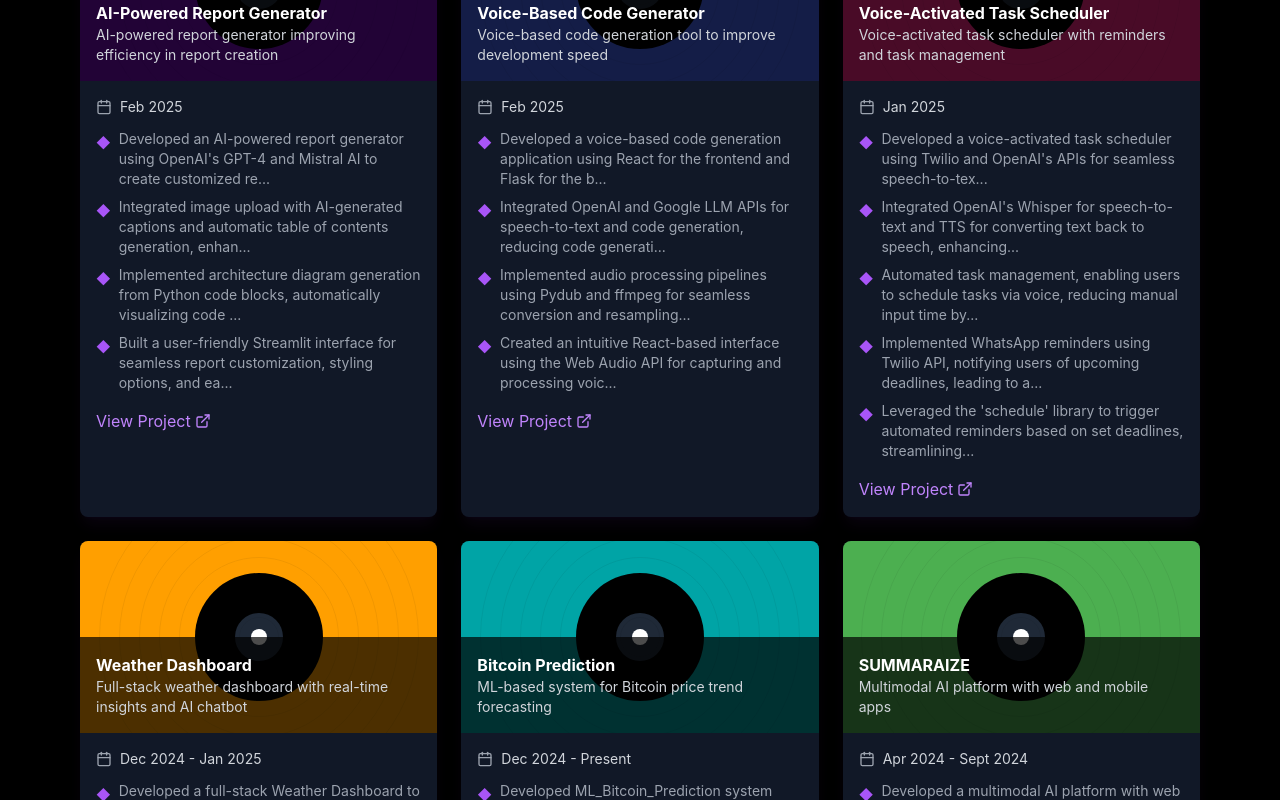
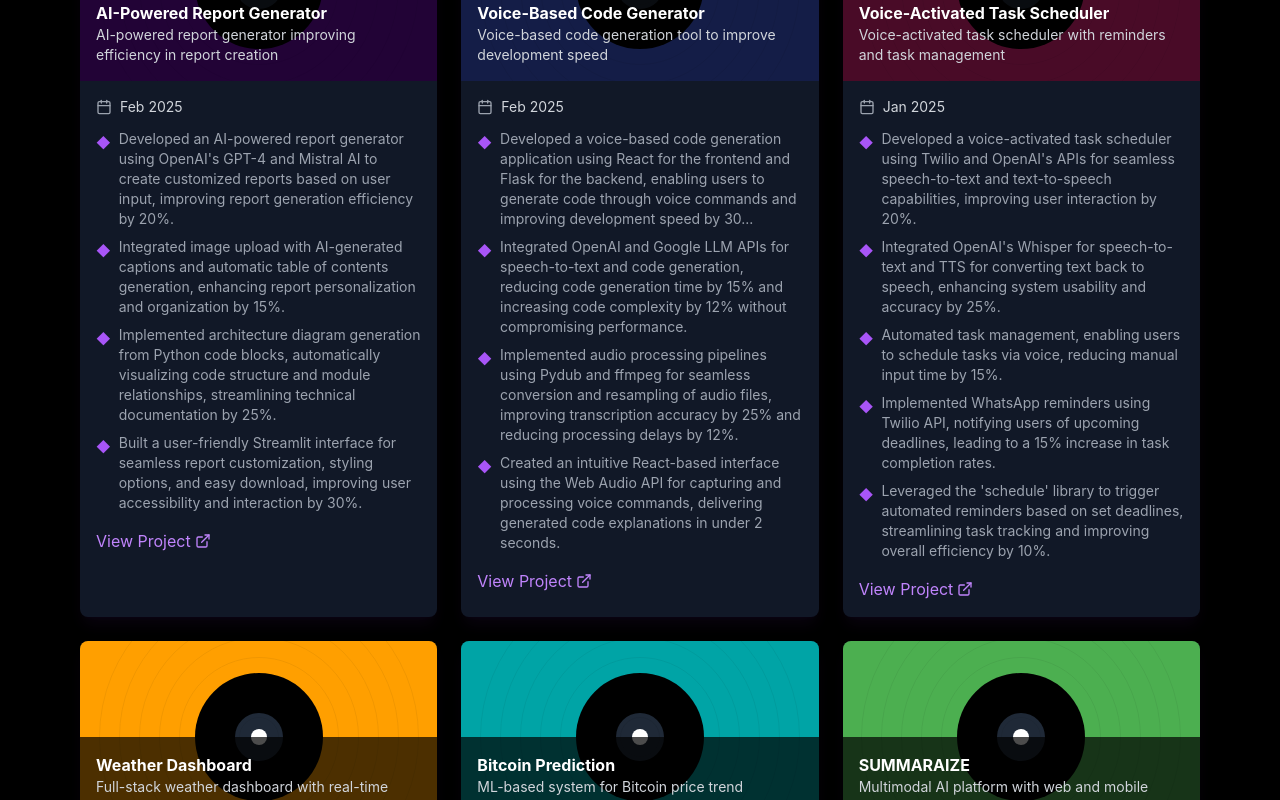
Before and after one commit to SuhasPalani/Music_Theme_Portfolio, a React (Create React App) app: page / in a window 1280 px wide. Shown: the part 4540-5340 px from the top of the page. Built offline with nearby package versions, Linux system fonts and the light colour scheme; no server answers.

Commit message:
length enhancements

```diff
--- a/src/components/Projects.jsx
+++ b/src/components/Projects.jsx
@@ -242,8 +242,8 @@ const Projects = () => {
                     >
                       <span className="text-purple-500 mr-2 mt-1">◆</span>
                       <span>
-                        {detail.length > 100
-                          ? detail.substring(0, 100) + "..."
+                        {detail.length > 200
+                          ? detail.substring(0, 200) + "..."
                           : detail}
                       </span>
                     </li>
```
